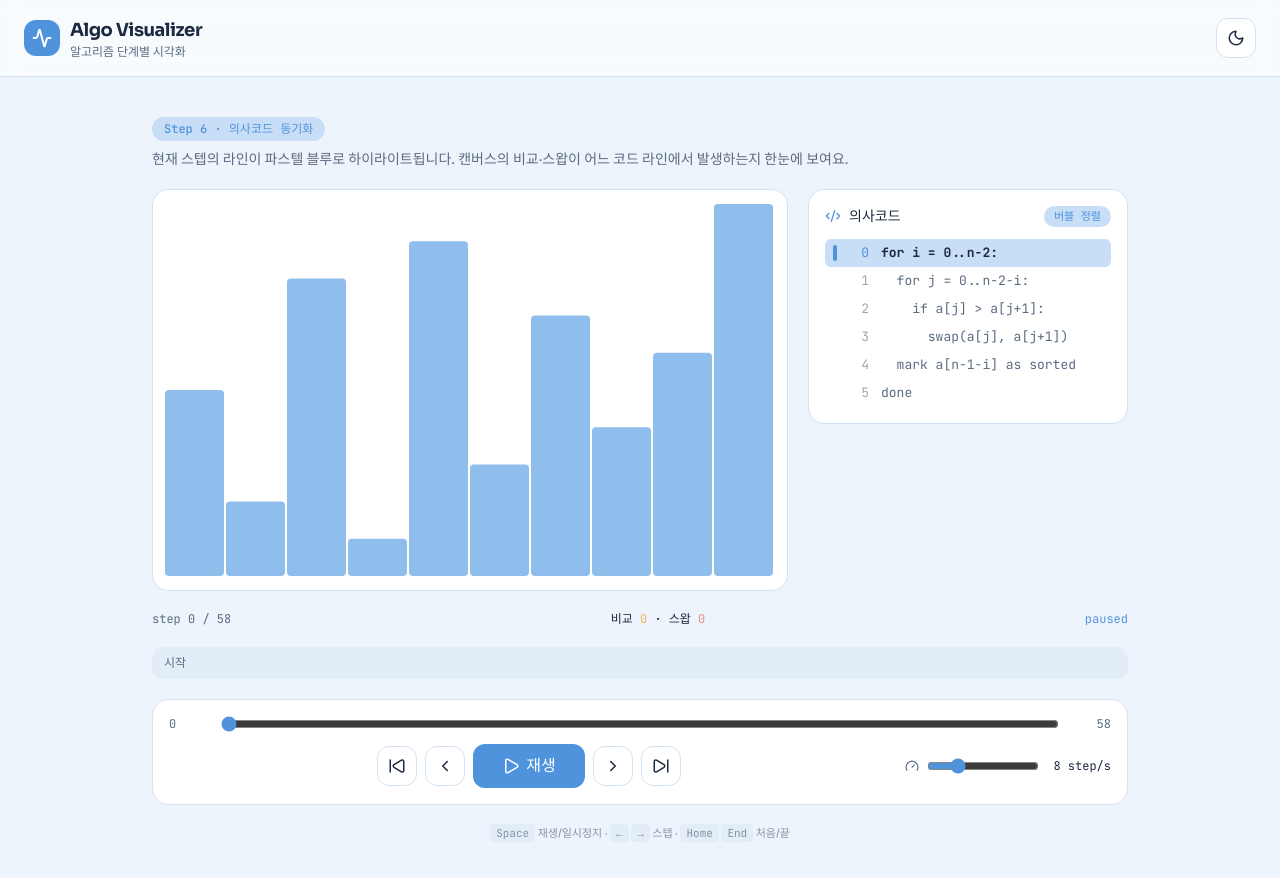
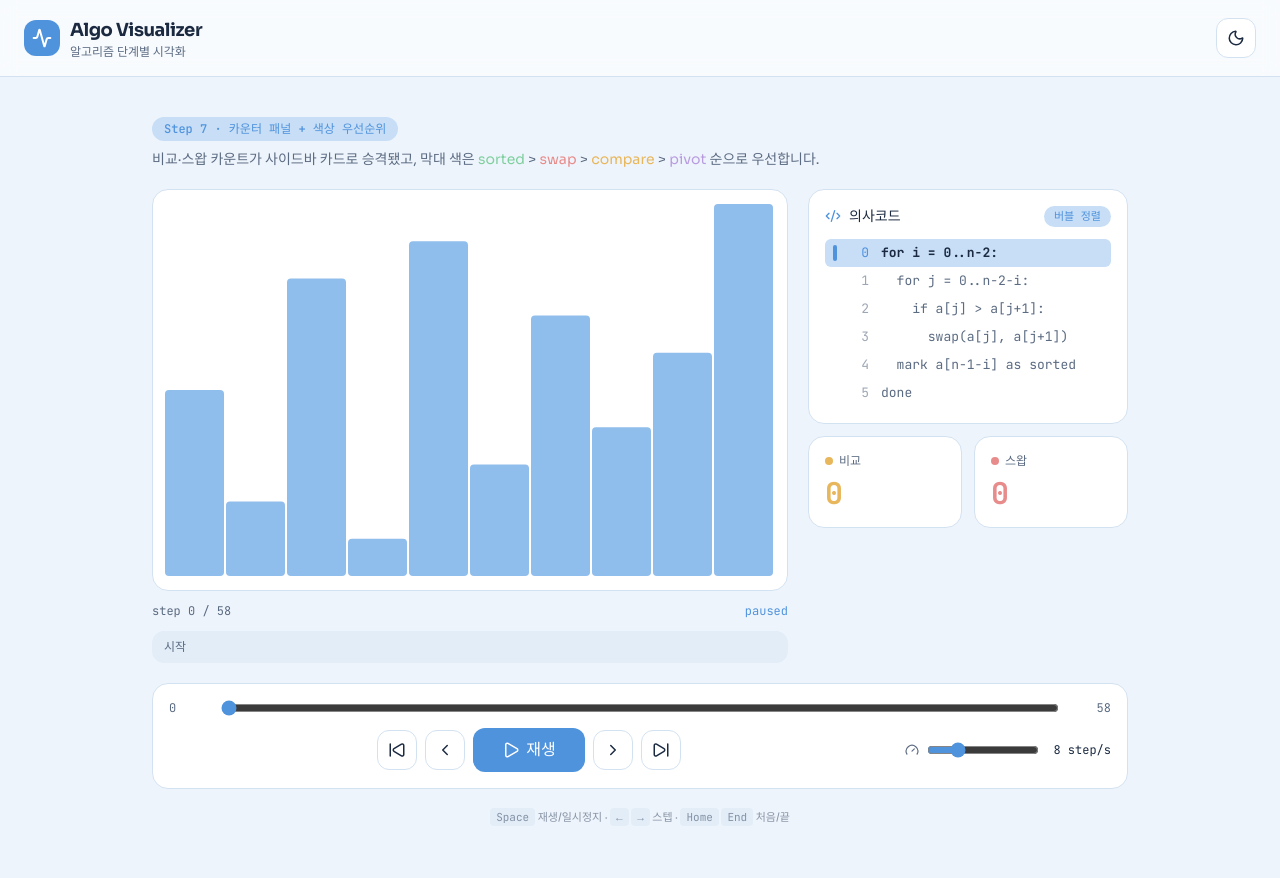
Before and after one commit to Dev-2A/algo-visualizer, a React (Vite) app: page / in a window 1280 px wide. Shown: the top 878 px of the page. Built offline with nearby package versions, Linux system fonts and the light colour scheme.

Commit message:
✨ 카운터 패널 추가: 모듈 counters 정의 기반 카드 + accent 액센트

```diff
--- a/src/App.tsx
+++ b/src/App.tsx
@@ -10,6 +10,7 @@ import {
 import CanvasStage from "@/core/canvas/CanvasStage";
 import ControlBar from "@/components/ControlBar";
 import PseudocodePanel from "@/components/PseudocodePanel";
+import CounterPanel from "@/components/CounterPanel";
 import { useKeyboardShortcuts } from "@/components/useKeyboardShortcuts";
 import { bubbleSort } from "@/modules/sorting";
 
@@ -30,8 +31,6 @@ export default function App() {
   }, [load]);
   useKeyboardShortcuts();
 
-  const comparisons = step?.counters.comparisons ?? 0;
-  const swaps = step?.counters.swaps ?? 0;
   const lastIdx = Math.max(total - 1, 0);
 
   return (
@@ -62,39 +61,42 @@ export default function App() {
       <main className="mx-auto flex max-w-5xl flex-col gap-5 px-6 py-10">
         <div className="flex flex-col gap-2">
           <span className="w-fit rounded-full bg-primary-soft px-3 py-1 font-mono text-xs font-medium text-primary">
-            Step 6 · 의사코드 동기화
+            Step 7 · 카운터 패널 + 색상 우선순위
           </span>
           <p className="text-sm text-muted-foreground">
-            현재 스텝의 라인이 파스텔 블루로 하이라이트됩니다. 캔버스의
-            비교·스왑이 어느 코드 라인에서 발생하는지 한눈에 보여요.
+            비교·스왑 카운트가 사이드바 카드로 승격됐고, 막대 색은{" "}
+            <span className="text-viz-sorted">sorted</span> &gt;{" "}
+            <span className="text-viz-swap">swap</span> &gt;{" "}
+            <span className="text-viz-compare">compare</span> &gt;{" "}
+            <span className="text-viz-pivot">pivot</span> 순으로 우선합니다.
           </p>
         </div>
 
-        {/* 캔버스 + 의사코드 (lg 이상에서 2단) */}
+        {/* 2단: 캔버스+상태 | 사이드바(의사코드 + 카운터) */}
         <div className="grid gap-5 lg:grid-cols-[1fr_320px] lg:items-start">
+          <div className="flex flex-col gap-3">
             <div className="overflow-hidden rounded-2xl border border-border bg-surface">
               <CanvasStage className="h-72 w-full sm:h-[400px]" />
             </div>
-          <PseudocodePanel />
-        </div>
-
-        {/* 상태 줄 */}
+            {/* 상태 줄 (카운터는 패널로 이동, step/state만) */}
             <div className="flex items-center justify-between font-mono text-xs text-muted-foreground">
               <span>
                 step {currentIndex} / {lastIdx}
-          </span>
-          <span className="text-foreground">
-            비교 <span className="text-viz-compare">{comparisons}</span> · 스왑{" "}
-            <span className="text-viz-swap">{swaps}</span>
               </span>
               <span className={finished ? "text-viz-sorted" : "text-primary"}>
                 {finished ? "finished" : isPlaying ? "playing" : "paused"}
               </span>
             </div>
-
             {/* note */}
             <div className="rounded-xl bg-surface-muted px-3 py-2 font-mono text-xs text-muted-foreground">
               {step?.note ?? "\u00A0"}
+            </div>
+          </div>
+
+          <aside className="flex flex-col gap-3">
+            <PseudocodePanel />
+            <CounterPanel />
+          </aside>
         </div>
 
         <ControlBar />
--- /dev/null
+++ b/src/components/CounterPanel.tsx
@@ -0,0 +1,55 @@
+import { usePlayerStore, selectCurrentStep } from "@/core/player/playerStore";
+import type { CounterDef } from "@/core/player/types";
+
+type Accent = NonNullable<CounterDef["accent"]>;
+
+const TEXT_CLASS: Record<Accent, string> = {
+  compare: "text-viz-compare",
+  swap: "text-viz-swap",
+  pivot: "text-viz-pivot",
+  sorted: "text-viz-sorted",
+  primary: "text-primary",
+};
+
+const DOT_CLASS: Record<Accent, string> = {
+  compare: "bg-viz-compare",
+  swap: "bg-viz-swap",
+  pivot: "bg-viz-pivot",
+  sorted: "bg-viz-sorted",
+  primary: "bg-primary",
+};
+
+export default function CounterPanel() {
+  const counters = usePlayerStore((s) => s.module?.counters ?? []);
+  const step = usePlayerStore(selectCurrentStep);
+
+  if (counters.length === 0) return null;
+
+  return (
+    <section className="grid grid-cols-2 gap-3">
+      {counters.map((c) => {
+        const accent: Accent = c.accent ?? "primary";
+        const value = step?.counters[c.key] ?? 0;
+        return (
+          <div
+            key={c.key}
+            className="flex flex-col gap-1.5 rounded-2xl border border-border bg-surface p-4"
+          >
+            <div className="flex items-center gap-1.5 text-xs text-muted-foreground">
+              <span
+                aria-hidden
+                className={`h-2 w-2 rounded-full ${DOT_CLASS[accent]}`}
+              />
+              <span>{c.label}</span>
+            </div>
+            <span
+              className={`font-mono text-3xl font-bold tabular-nums ${TEXT_CLASS[accent]}`}
+            >
+              {value}
+            </span>
+          </div>
+        );
+      })}
+    </section>
+  );
+}
--- a/src/core/player/types.ts
+++ b/src/core/player/types.ts
@@ -22,6 +22,8 @@ export interface AlgoStep<S = unknown> {
 export interface CounterDef {
   key: string;
   label: string;
+  /** 선택: 색상 액센트. 미지정 시 "primary"로 표시. */
+  accent?: "compare" | "swap" | "pivot" | "sorted" | "primary";
 }
 
 /** 캔버스 draw에 전달되는 해석된 색상 팔레트 (Canvas는 CSS 변수를 직접 못 읽으므로 주입) */
--- a/src/modules/sorting/index.ts
+++ b/src/modules/sorting/index.ts
@@ -1,4 +1,4 @@
-import type { AlgoModule } from "src/core/player/types";
+import type { AlgoModule, CounterDef } from "@/core/player/types";
 import type { SortingAlgorithmSpec, SortState } from "./types";
 import { drawSorting } from "./draw";
 import { bubbleSpec } from "./algorithms/bubble";
@@ -6,9 +6,9 @@ import { bubbleSpec } from "./algorithms/bubble";
 /** 기본 입력: 10개, 적당히 흐트러진 1..10 */
 const DEFAULT_INPUT = [5, 2, 8, 1, 9, 3, 7, 4, 6, 10];
 
-const SORTING_COUNTERS = [
-  { key: "comparisons", label: "비교" },
-  { key: "swaps", label: "스왑" },
+const SORTING_COUNTERS: CounterDef[] = [
+  { key: "comparisons", label: "비교", accent: "compare" },
+  { key: "swaps", label: "스왑", accent: "swap" },
 ];
 
 /** 명세 + 공유 draw + 공통 카운터를 합쳐 AlgoModule을 생산 */
```
Lines whose indentation alone changed are shown as unchanged.
